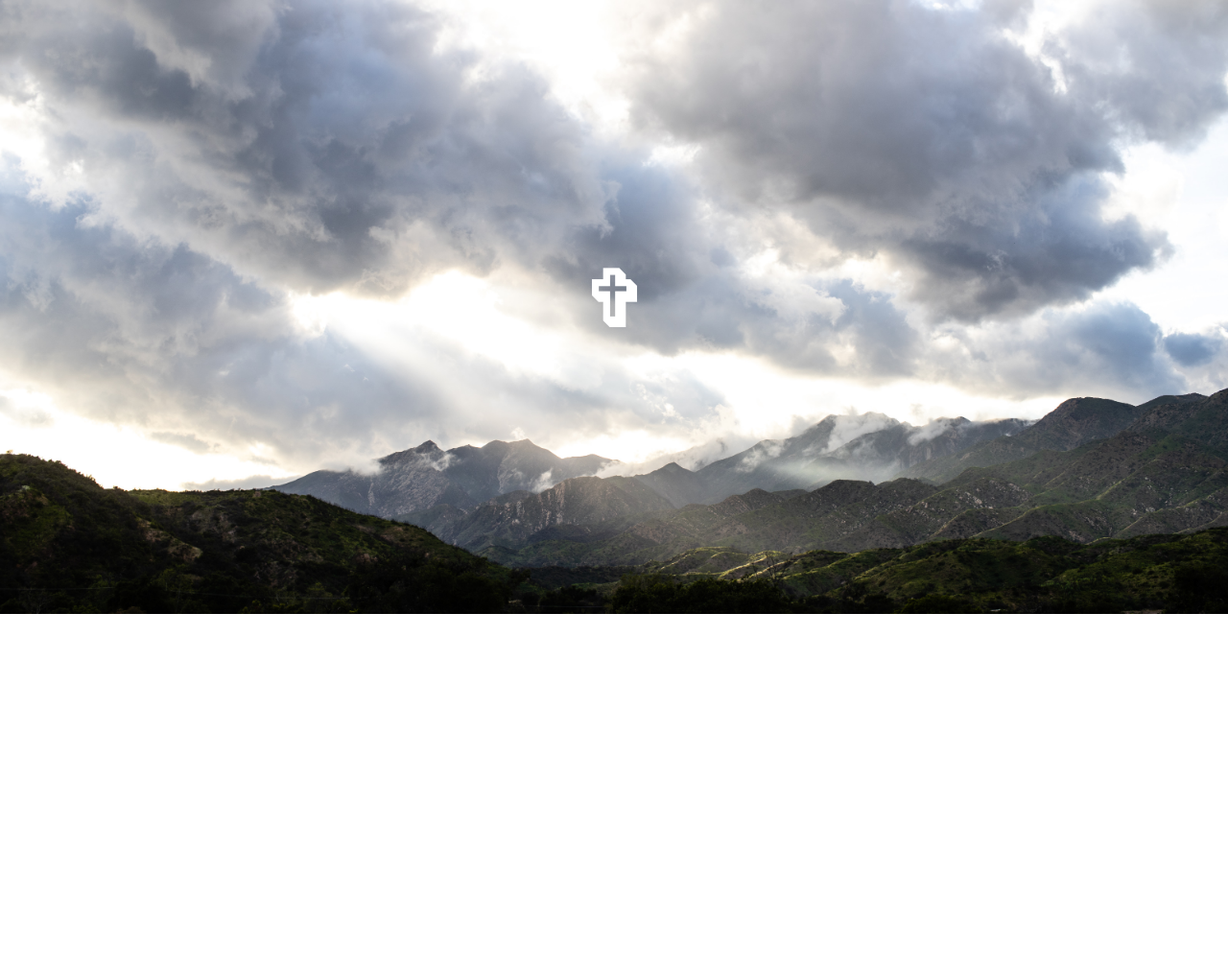
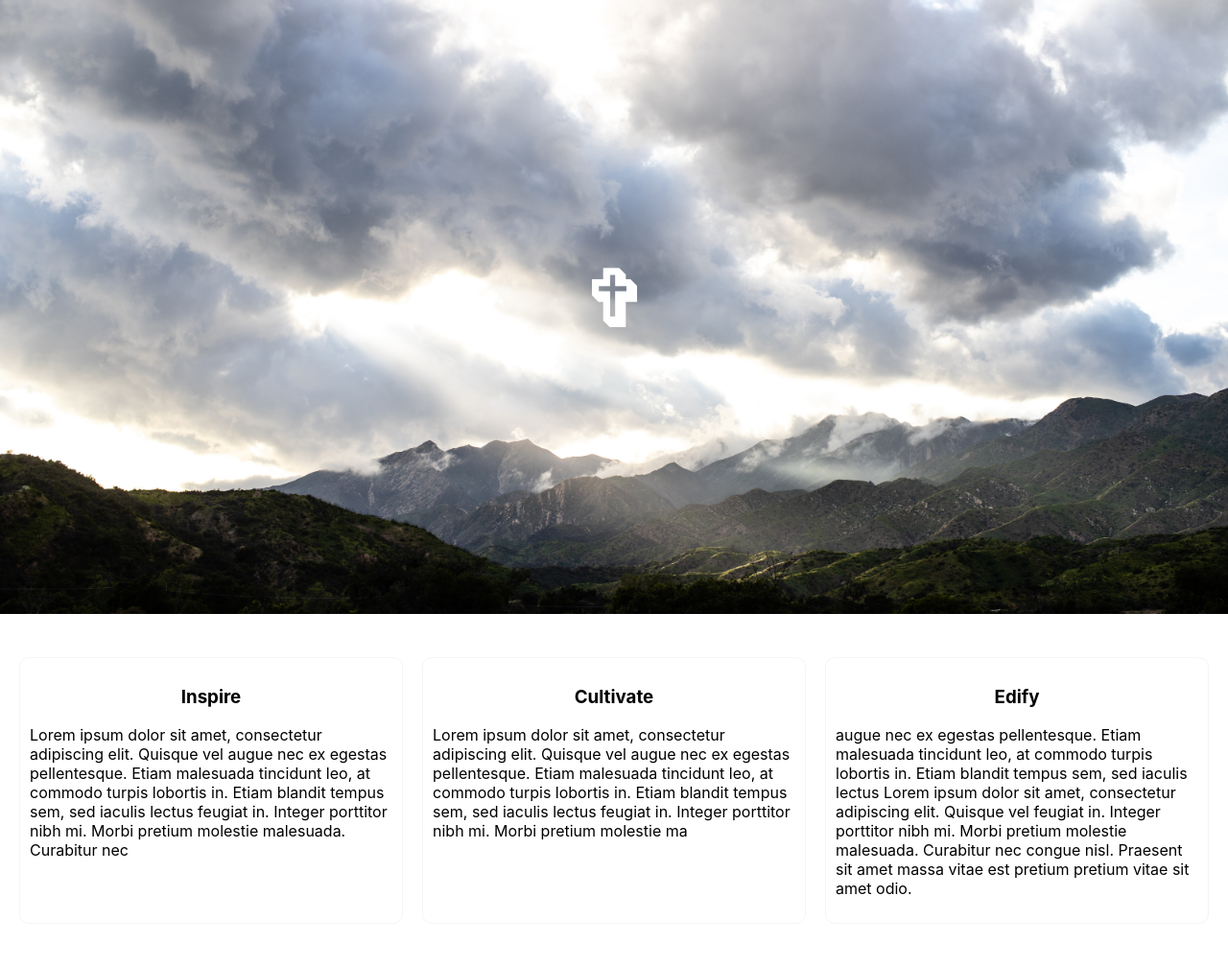
Before and after one commit to mboperator/broadcast-love, a website: page src/index.html in a window 1280 px wide. Shown: the whole page at 96% size. Before the commit the page ends 800 px from the top, so only its background shows below. Drawn offline with Linux system fonts and the light colour scheme.

Commit message:
added and styled articles

```diff
--- a/src/index.html
+++ b/src/index.html
@@ -43,5 +43,46 @@
         </h1>
       </div>
     </main>
+
+    <section class="articles">
+      <a class="article article-link" href="#">
+          <h3>
+            Inspire
+          </h3>
+          <p>
+            Lorem ipsum dolor sit amet, consectetur adipiscing elit. Quisque vel
+            augue nec ex egestas pellentesque. Etiam malesuada tincidunt leo, at
+            commodo turpis lobortis in. Etiam blandit tempus sem, sed iaculis
+            lectus feugiat in. Integer porttitor nibh mi. Morbi pretium molestie
+            malesuada. Curabitur nec
+          </p>
+        </a>
+      </a>
+      <a class="article article-link" href="#">
+          <h3>
+            Cultivate
+          </h3>
+          <p>
+            Lorem ipsum dolor sit amet, consectetur adipiscing elit. Quisque vel
+            augue nec ex egestas pellentesque. Etiam malesuada tincidunt leo, at
+            commodo turpis lobortis in. Etiam blandit tempus sem, sed iaculis
+            lectus feugiat in. Integer porttitor nibh mi. Morbi pretium molestie
+            ma
+          </p>
+        </a>
+      <a class="article article-link" href="#">
+          <h3>
+            Edify
+          </h3>
+          <p>
+            augue nec ex egestas pellentesque. Etiam malesuada tincidunt leo, at
+            commodo turpis lobortis in. Etiam blandit tempus sem, sed iaculis
+            lectus Lorem ipsum dolor sit amet, consectetur adipiscing elit.
+            Quisque vel feugiat in. Integer porttitor nibh mi. Morbi pretium
+            molestie malesuada. Curabitur nec congue nisl. Praesent sit amet
+            massa vitae est pretium pretium vitae sit amet odio.
+          </p>
+        </a>
+    </section>
   </body>
 </html>
--- a/src/styles.css
+++ b/src/styles.css
@@ -98,6 +98,39 @@ body {
   background-color: white;
 }
 
+.articles {
+  display: flex;
+  justify-content: space-evenly;
+}
+
+.article {
+  flex: 1;
+  margin-top: 45px;
+  margin-bottom: 45px;
+  margin-left: 20px;
+  padding: 10px;
+  border: 1px solid #f5f5f5;
+  border-radius: 10px;
+  transition: border 0.3s ease-in-out;
+}
+
+.article:hover {
+  border: 1px solid rosybrown;
+}
+
+.article:last-child {
+  margin-right: 20px;
+}
+
+.article-link {
+  text-decoration: none;
+  color: black;
+}
+
+.article h3 {
+  text-align: center;
+}
+
 @media screen and (max-width: 1024px) {
   .container {
     padding: 0 1rem;
```
